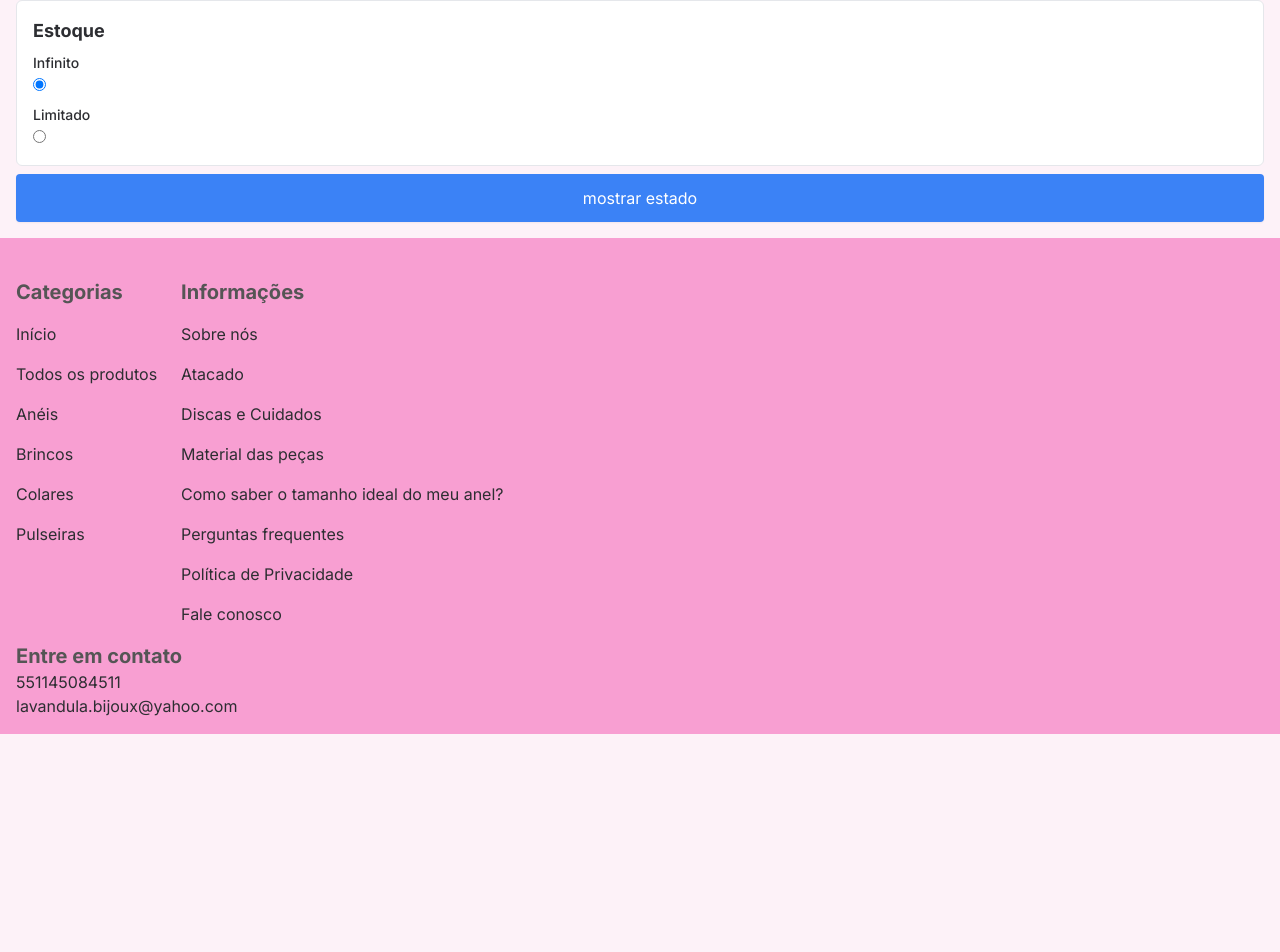
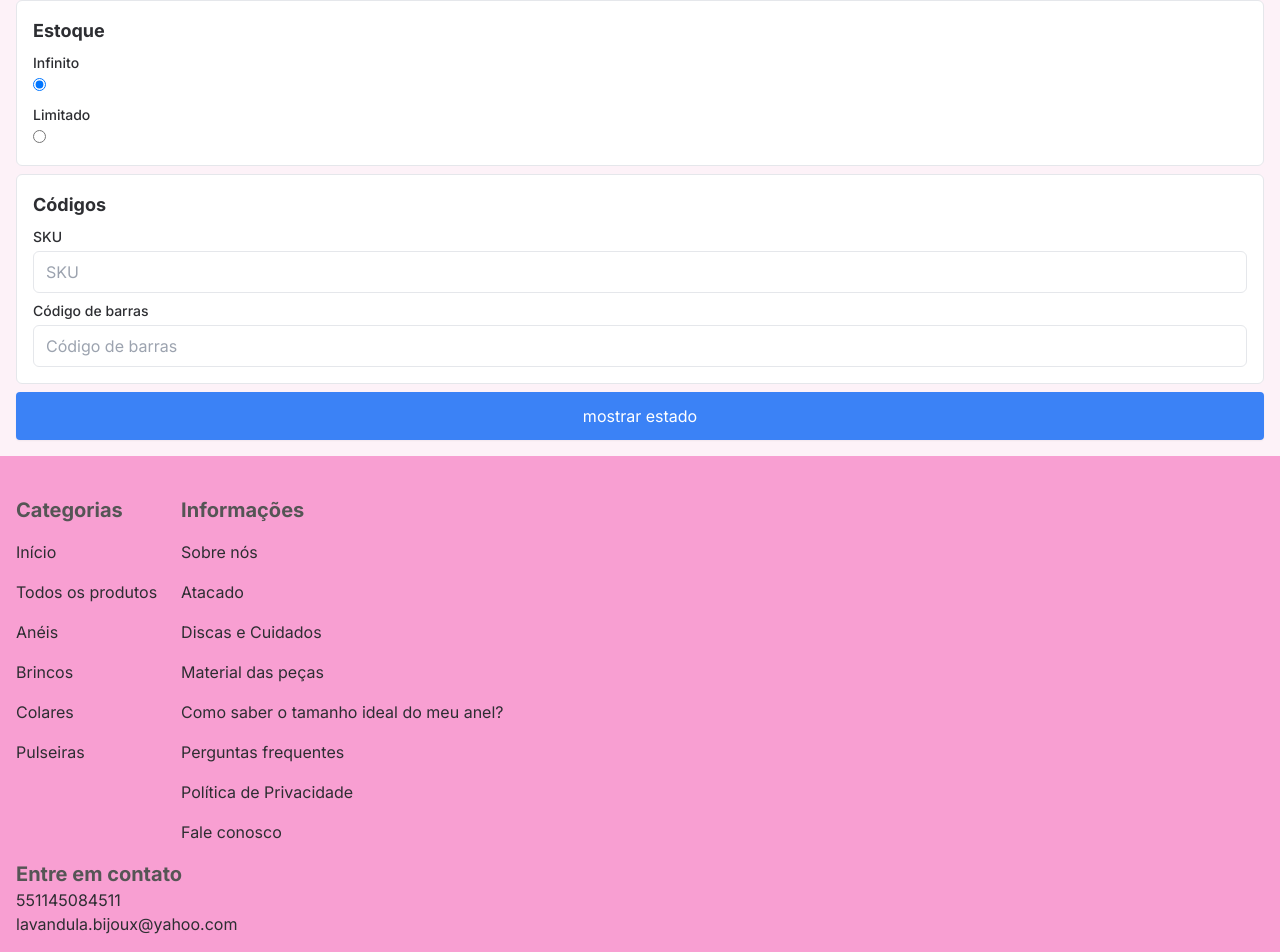
Before and after one commit to cafe51/Alexa-semijoias, a Next.js app in the folder alexa-site/: page /admin/dashboard/1/produtos/novo in a window 1280 px wide. Shown: the part 1010-1962 px from the top of the page. Before the commit the page ends 1744 px from the top, so only its background shows below. Built offline with nearby package versions, Linux system fonts and the light colour scheme; no server answers; the database is empty.

Commit message:
created code section on new product screen page

```diff
--- /dev/null
+++ b/alexa-site/src/app/admin/dashboard/[adminId]/produtos/novo/CodesSection.tsx
@@ -0,0 +1,43 @@
+// app/admin/dashboard/[adminId]/produtos/novo/CodesSection.tsx
+import React from 'react';
+
+interface CodesSectionProps {
+    state: {
+        sku: string;
+        barcode: string;
+    };
+    handleSkuChange: (sku: string) => void;
+    handleBarcodeChange: (barcode: string) => void;
+}
+
+export default function CodesSection({
+    state,
+    handleSkuChange,
+    handleBarcodeChange,
+}: CodesSectionProps){
+    return (
+        <section className="p-4 border rounded-md bg-white">
+            <h2 className="text-lg font-bold">Códigos</h2>
+            <div className="mt-2">
+                <label className="block text-sm font-medium">SKU</label>
+                <input
+                    type="text"
+                    value={ state.sku }
+                    onChange={ (e) => handleSkuChange(e.target.value) }
+                    className="mt-1 block w-full px-3 py-2 border rounded-md"
+                    placeholder="SKU"
+                />
+            </div>
+            <div className="mt-2">
+                <label className="block text-sm font-medium">Código de barras</label>
+                <input
+                    type="text"
+                    value={ state.barcode }
+                    onChange={ (e) => handleBarcodeChange(e.target.value) }
+                    className="mt-1 block w-full px-3 py-2 border rounded-md"
+                    placeholder="Código de barras"
+                />
+            </div>
+        </section>
+    );
+}
--- a/alexa-site/src/app/admin/dashboard/[adminId]/produtos/novo/page.tsx
+++ b/alexa-site/src/app/admin/dashboard/[adminId]/produtos/novo/page.tsx
@@ -6,6 +6,7 @@ import NameAndDescriptionSection from './NameAndDescriptionSection';
 import PhotosSection from './PhotosSection';
 import PricesSection from './PricesSection';
 import StockSection from './StockSection';
+import CodesSection from './CodesSection';
 
 export default function NewProductPage() {
     const {
@@ -15,6 +16,8 @@ export default function NewProductPage() {
         handleValueChange,
         handleStockQuantityChange,
         handleStockTypeChange,
+        handleBarcodeChange,
+        handleSkuChange,
     } = useNewProductState();
 
     return (
@@ -31,9 +34,17 @@ export default function NewProductPage() {
                 handleValueChange={ handleValueChange }
             />
 
-            <StockSection state={ state }
+            <StockSection
+                state={ state }
                 handleStockQuantityChange={ handleStockQuantityChange }
-                handleStockTypeChange={ handleStockTypeChange } />
+                handleStockTypeChange={ handleStockTypeChange }
+            />
+
+            <CodesSection
+                state={ state }
+                handleBarcodeChange={ handleBarcodeChange }
+                handleSkuChange={ handleSkuChange }
+            />
             <LargeButton color='blue' onClick={ () => console.log(state) } loadingButton={ false }>
             mostrar estado
             </LargeButton>
```
